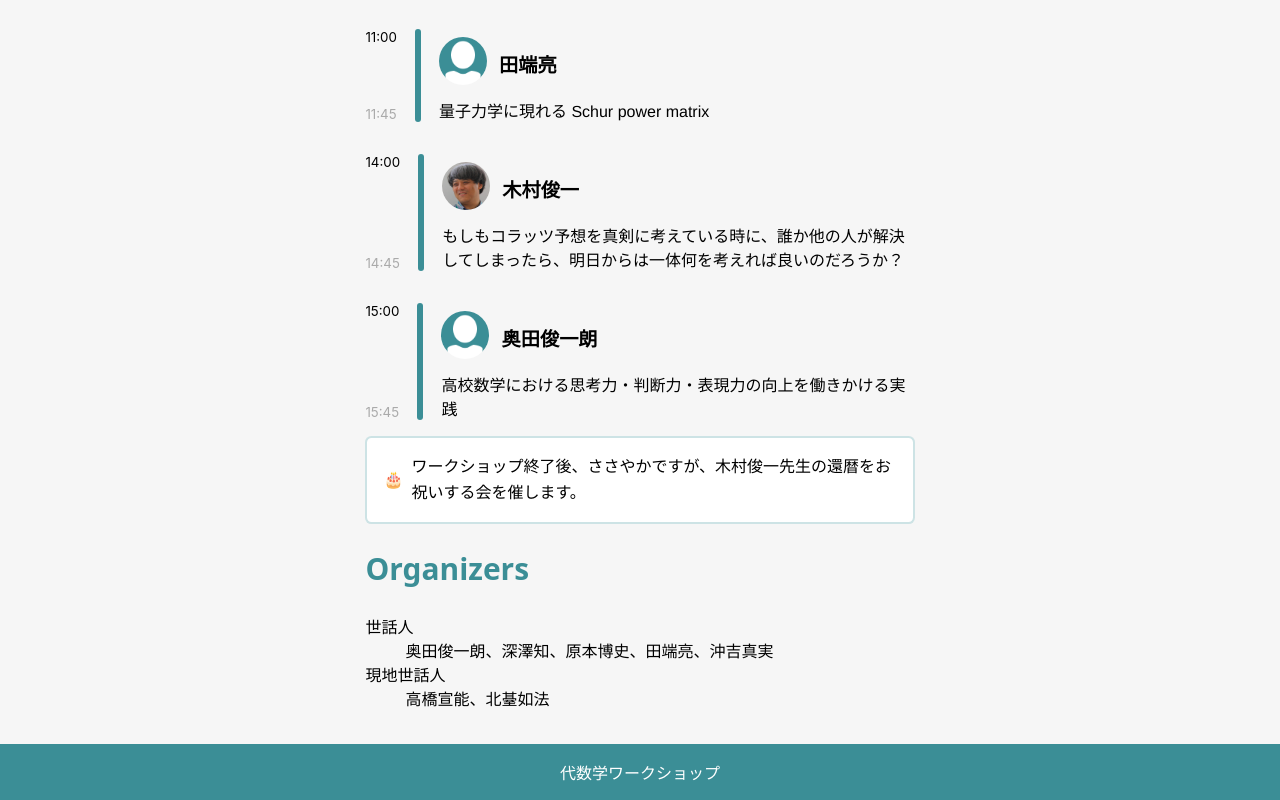
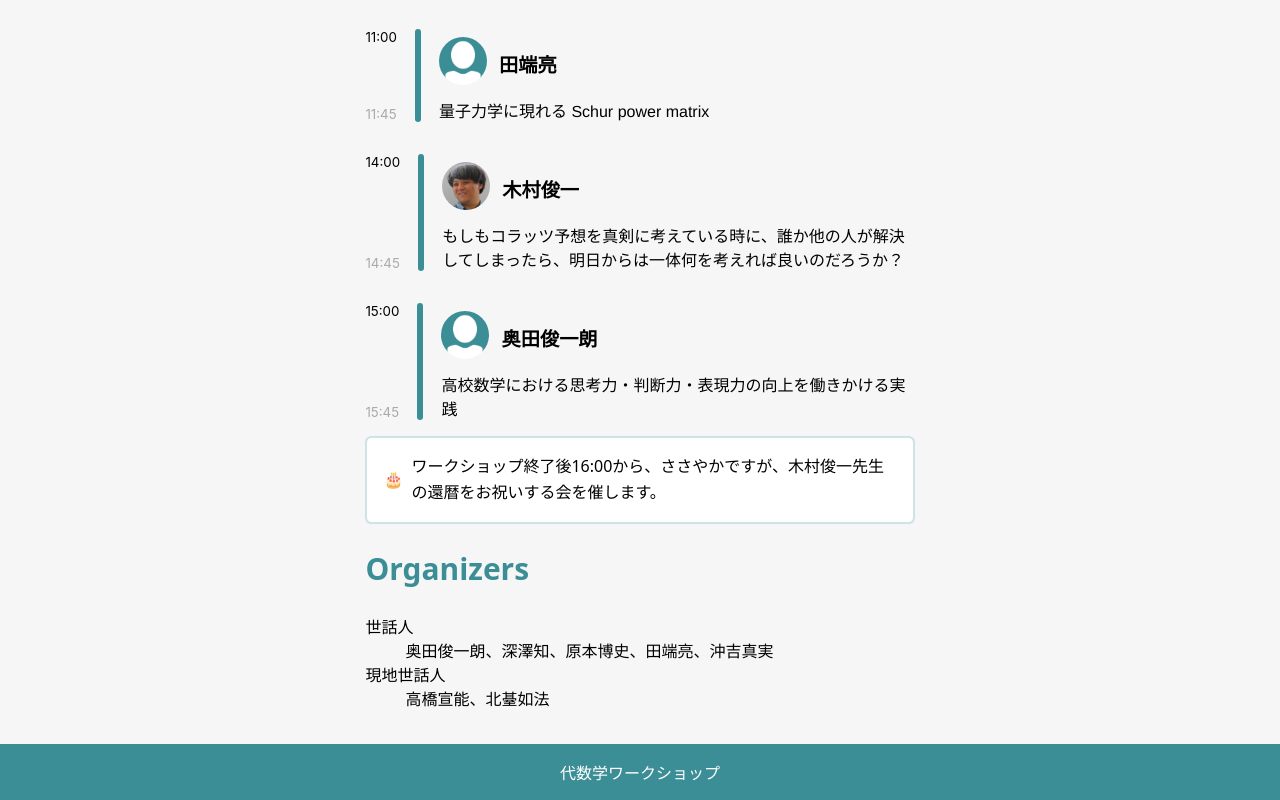
Before and after one commit to Nyoho/kimura60-site, an Astro site: page / in a window 1280 px wide. Shown: the part 1442-2242 px from the top of the page. Built offline with nearby package versions, Linux system fonts and the light colour scheme; Astro itself is replaced by a stand-in of ours.

Commit message:
Add start time of the party

```diff
--- a/src/pages/index.astro
+++ b/src/pages/index.astro
@@ -72,7 +72,7 @@ const allEvents = [
         <div class="instructions">
             <span class="instruction-icon">🎂</span>
             <div class="instruction-message">
-                ワークショップ終了後、ささやかですが、木村俊一先生の還暦をお祝いする会を催します。
+                ワークショップ終了後16:00から、ささやかですが、木村俊一先生の還暦をお祝いする会を催します。
             </div>
         </div>
 
```
